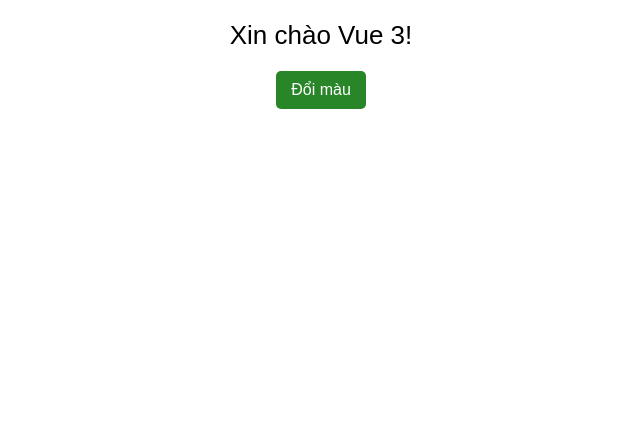
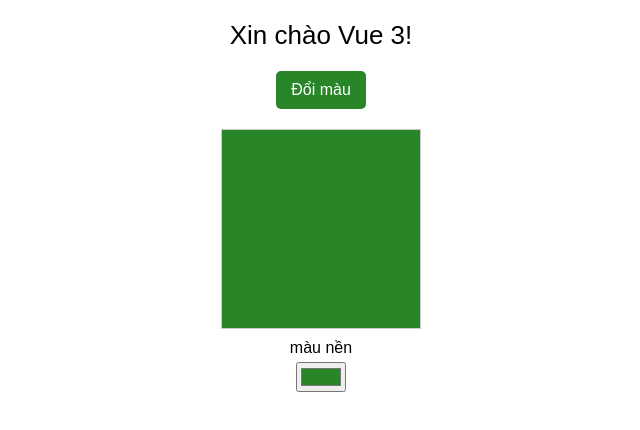
Before and after one commit to TMS-Thuong/learning-vuejs, a Vue app in the folder week1/: page /bai2.1 in a window 1280 px wide. Shown: the top 430 px of the page, without its empty margins (319-959 px from the left). Built offline with nearby package versions, Linux system fonts and the light colour scheme; the HTML template or start-up script is replaced by a standard one.

Commit message:
feature/bai2

```diff
--- a/week1/src/assets/style/page/_classText.scss
+++ b/week1/src/assets/style/page/_classText.scss
@@ -3,6 +3,7 @@
   flex-direction: column;
   align-items: center;
   font-family: Arial, sans-serif;
+
   p {
     margin-top: 20px;
     margin-bottom: 20px;
@@ -22,9 +23,28 @@
     background-color: #288628;
     border: none;
     border-radius: 5px;
+    margin-bottom: 20px;
 
     &:hover {
       background-color: #026910;
     }
   }
+
+  &__box {
+    width: 200px;
+    height: 200px;
+    border: 1px solid #ccc;
+    margin-bottom: 10px;
+  }
+
+  &__label {
+    margin-bottom: 5px;
+    font-size: 16px;
+  }
+
+  &__color-picker {
+    width: 50px;
+    height: 30px;
+    cursor: pointer;
+  }
 }
--- a/week1/src/components/atoms/ClassTextComponent.vue
+++ b/week1/src/components/atoms/ClassTextComponent.vue
@@ -3,20 +3,24 @@
     <p :class="{ 'class-text__red': isRed }">
       Xin chào Vue 3!
     </p>
-    <button @click="color" class="class-text__button">
+    <button @click="textColor" class="class-text__button">
       Đổi màu
     </button>
+
+    <div class="class-text__box" :style="{ backgroundColor: bgColor }"></div>
+    <label for="bg-color-picker" class="class-text__label">màu nền</label>
+    <input id="bg-color-picker" type="color" v-model="bgColor" class="class-text__color-picker" />
   </div>
 </template>
 
 <script setup>
   import { ref } from 'vue'
   const isRed = ref(false)
-  const color = () => {
+  const textColor = () => {
     isRed.value = !isRed.value
   }
+  const bgColor = ref('#288628')
 </script>
-
 
 <style lang="scss" scoped>
   @use "../../assets/style/page/_classText.scss" as *;
```
